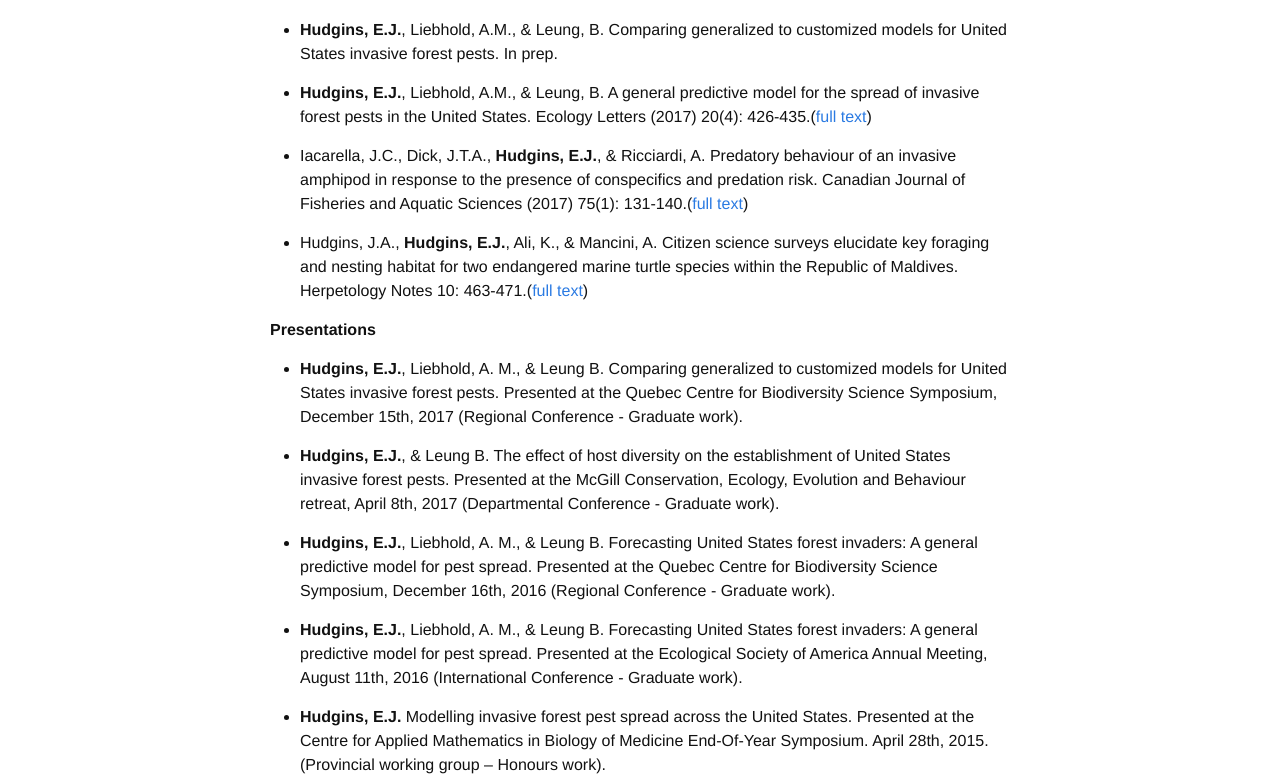
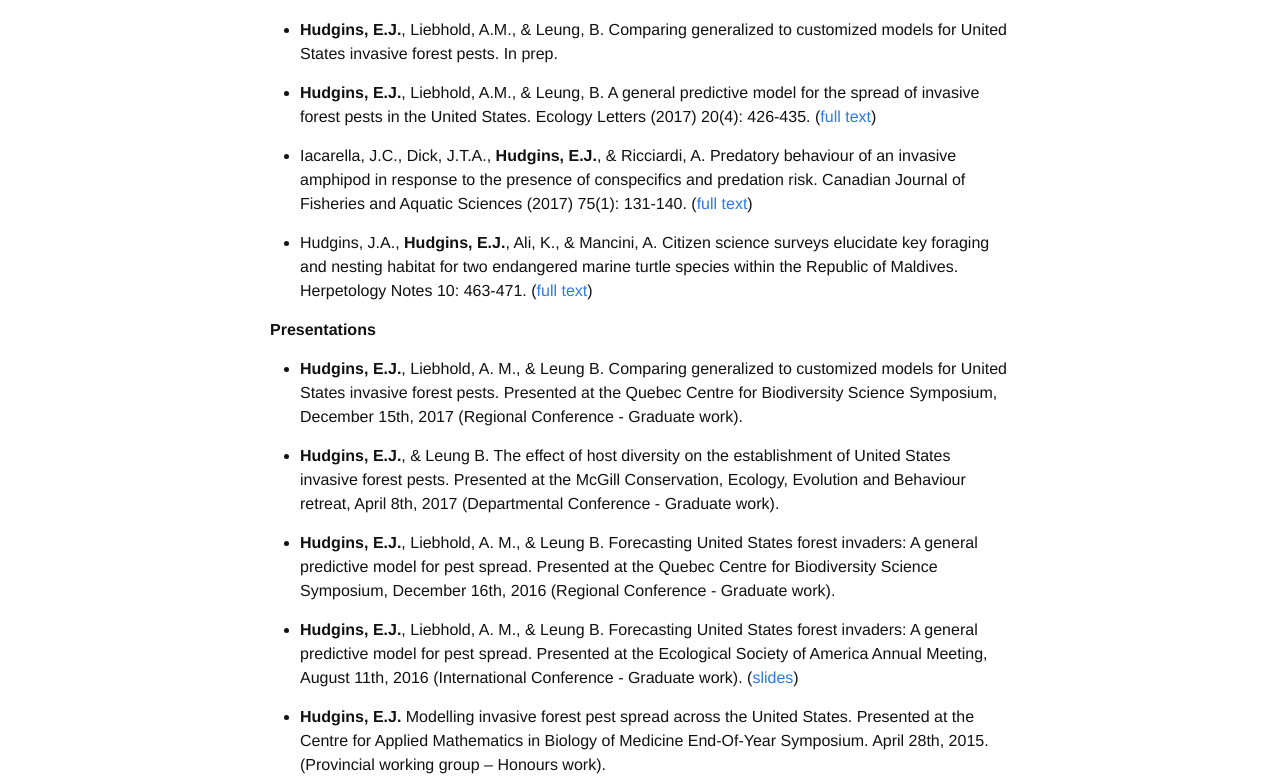
Before and after one commit to emmajhudgins/emmajhudgins.github.io, a Jekyll site: the page built from publications.md, in a window 1280 px wide. Shown: the part 185-961 px from the top of the page. Built offline with Jekyll 4.4.1, drawn with Linux system fonts in a browser that asks for light colours; nearby versions of some CDN libraries; some web fonts are replaced.

Commit message:
Update publications.md

```diff
--- a/publications.md
+++ b/publications.md
@@ -12,11 +12,11 @@ order: 2
 
 * **Hudgins, E.J.**, Liebhold, A.M., & Leung, B. Comparing generalized to customized models for United States invasive forest pests. In prep.
 
-* **Hudgins, E.J.**, Liebhold, A.M., & Leung, B. A general predictive model for the spread of invasive forest pests in the United States. Ecology Letters (2017) 20(4): 426-435.([full text](http://onlinelibrary.wiley.com/doi/10.1111/ele.12741/full))
+* **Hudgins, E.J.**, Liebhold, A.M., & Leung, B. A general predictive model for the spread of invasive forest pests in the United States. Ecology Letters (2017) 20(4): 426-435. ([full text](http://onlinelibrary.wiley.com/doi/10.1111/ele.12741/full))
 
-* Iacarella, J.C., Dick, J.T.A., **Hudgins, E.J.**, & Ricciardi, A. Predatory behaviour of an invasive amphipod in response to the presence of conspecifics and predation risk. Canadian Journal of Fisheries and Aquatic Sciences (2017) 75(1): 131-140.([full text](http://www.nrcresearchpress.com/doi/full/10.1139/cjfas-2016-0417))
+* Iacarella, J.C., Dick, J.T.A., **Hudgins, E.J.**, & Ricciardi, A. Predatory behaviour of an invasive amphipod in response to the presence of conspecifics and predation risk. Canadian Journal of Fisheries and Aquatic Sciences (2017) 75(1): 131-140.    ([full text](http://www.nrcresearchpress.com/doi/full/10.1139/cjfas-2016-0417))
 
-* Hudgins, J.A., **Hudgins, E.J.**, Ali, K., & Mancini, A. Citizen science surveys elucidate key foraging and nesting habitat for two endangered marine turtle species within the Republic of Maldives. Herpetology Notes 10: 463-471.([full text](https://www.biotaxa.org/hn/article/view/26126))
+* Hudgins, J.A., **Hudgins, E.J.**, Ali, K., & Mancini, A. Citizen science surveys elucidate key foraging and nesting habitat for two endangered marine turtle species within the Republic of Maldives. Herpetology Notes 10: 463-471. ([full text](https://www.biotaxa.org/hn/article/view/26126))
 
 
 
@@ -28,7 +28,7 @@ order: 2
 
 * **Hudgins, E.J.**, Liebhold, A. M., & Leung B. Forecasting United States forest invaders: A general predictive model for pest spread. Presented at the Quebec Centre for Biodiversity Science Symposium, December 16th, 2016 (Regional Conference - Graduate work).
 
-* **Hudgins, E.J.**, Liebhold, A. M., & Leung B. Forecasting United States forest invaders: A general predictive model for pest spread. Presented at the Ecological Society of America Annual Meeting, August 11th, 2016 (International Conference - Graduate work).
+* **Hudgins, E.J.**, Liebhold, A. M., & Leung B. Forecasting United States forest invaders: A general predictive model for pest spread. Presented at the Ecological Society of America Annual Meeting, August 11th, 2016 (International Conference - Graduate work). ([slides](https://f1000research.com/slides/5-2026))
 
 * **Hudgins, E.J.** Modelling invasive forest pest spread across the United States. Presented at the Centre for Applied Mathematics in Biology of Medicine End-Of-Year Symposium. April 28th, 2015. (Provincial working group – Honours work).
 
```
